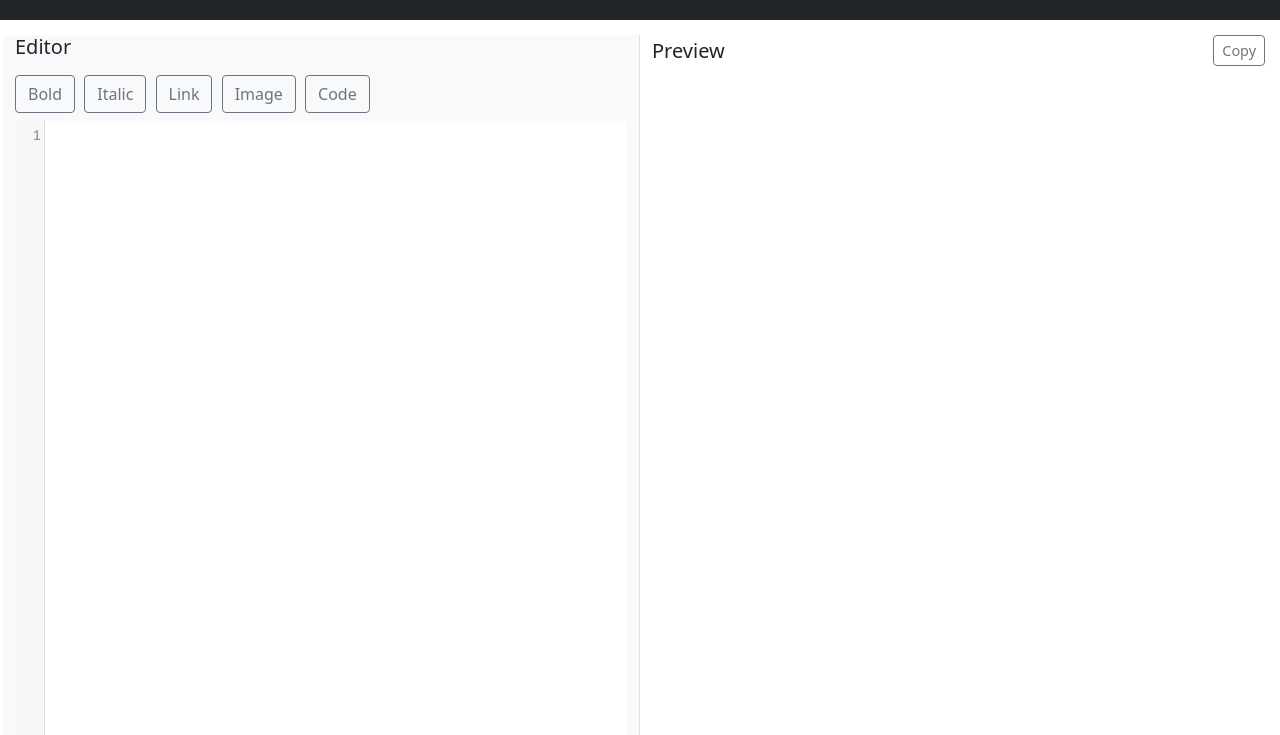
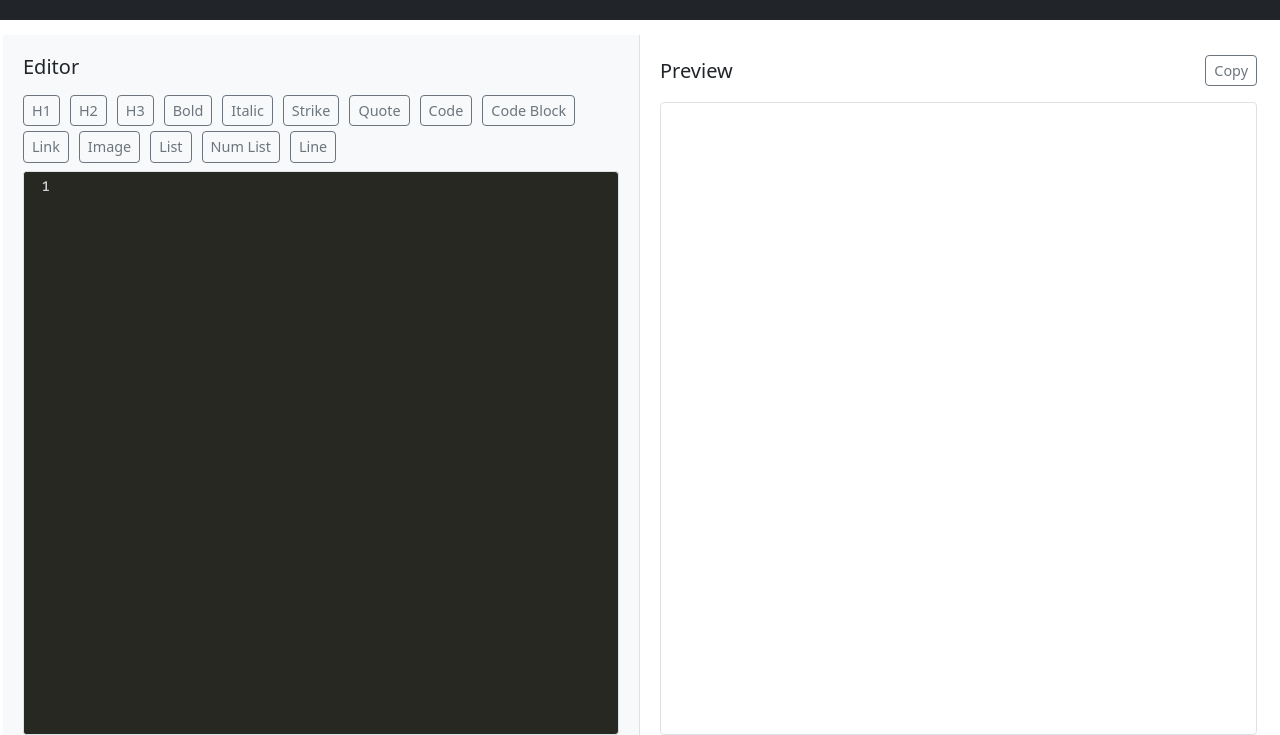
Before and after one commit to Hckmar9/markdowngen, a plain HTML site: page index.html in a window 1280 px wide. Shown: the part 65-800 px from the top of the page. Drawn offline with nearby package versions, Linux system fonts and the light colour scheme.

Commit message:
Adding more options to the editor

````diff
--- a/index.html
+++ b/index.html
@@ -48,6 +48,27 @@
           <div class="toolbar mb-2">
             <button
               class="btn btn-outline-secondary"
+              data-action="h1"
+              aria-label="Heading 1"
+            >
+              H1
+            </button>
+            <button
+              class="btn btn-outline-secondary"
+              data-action="h2"
+              aria-label="Heading 2"
+            >
+              H2
+            </button>
+            <button
+              class="btn btn-outline-secondary"
+              data-action="h3"
+              aria-label="Heading 3"
+            >
+              H3
+            </button>
+            <button
+              class="btn btn-outline-secondary"
               data-action="bold"
               aria-label="Bold"
             >
@@ -59,6 +80,34 @@
               aria-label="Italic"
             >
               Italic
+            </button>
+            <button
+              class="btn btn-outline-secondary"
+              data-action="strikethrough"
+              aria-label="Strikethrough"
+            >
+              Strike
+            </button>
+            <button
+              class="btn btn-outline-secondary"
+              data-action="quote"
+              aria-label="Quote"
+            >
+              Quote
+            </button>
+            <button
+              class="btn btn-outline-secondary"
+              data-action="code"
+              aria-label="Code"
+            >
+              Code
+            </button>
+            <button
+              class="btn btn-outline-secondary"
+              data-action="codeblock"
+              aria-label="Code Block"
+            >
+              Code Block
             </button>
             <button
               class="btn btn-outline-secondary"
@@ -76,10 +125,24 @@
             </button>
             <button
               class="btn btn-outline-secondary"
-              data-action="code"
-              aria-label="Code"
+              data-action="ul"
+              aria-label="Unordered List"
             >
-              Code
+              List
+            </button>
+            <button
+              class="btn btn-outline-secondary"
+              data-action="ol"
+              aria-label="Ordered List"
+            >
+              Num List
+            </button>
+            <button
+              class="btn btn-outline-secondary"
+              data-action="hr"
+              aria-label="Horizontal Rule"
+            >
+              Line
             </button>
           </div>
           <label for="markdown-input" class="visually-hidden"
--- a/index.js
+++ b/index.js
@@ -1,118 +1,108 @@
-let editor;
+document.addEventListener("DOMContentLoaded", function () {
+  // Initialize CodeMirror
+  const editor = CodeMirror.fromTextArea(
+    document.getElementById("markdown-input"),
+    {
+      mode: "markdown",
+      theme: "monokai",
+      lineWrapping: true,
+      lineNumbers: true,
+    }
+  );
 
-document.addEventListener("DOMContentLoaded", function () {
+  // Preview element
   const preview = document.getElementById("preview");
 
-  editor = CodeMirror.fromTextArea(document.getElementById("markdown-input"), {
-    mode: "markdown",
-    lineNumbers: true,
-    theme: "default",
-    lineWrapping: true,
-  });
-
+  // Update preview with marked
   function updatePreview() {
-    const markdownText = editor.getValue();
-    const htmlText = marked.parse(markdownText);
-    preview.innerHTML = htmlText;
+    const markdown = editor.getValue();
+    preview.innerHTML = marked.parse(markdown);
   }
 
+  // Add change listener
   editor.on("change", updatePreview);
 
-  // Initial preview update
-  updatePreview();
+  // Markdown formatting functions
+  const actions = {
+    h1: () => wrapText("# ", ""),
+    h2: () => wrapText("## ", ""),
+    h3: () => wrapText("### ", ""),
+    bold: () => wrapText("**", "**"),
+    italic: () => wrapText("*", "*"),
+    strikethrough: () => wrapText("~~", "~~"),
+    quote: () => wrapText("> ", ""),
+    code: () => wrapText("`", "`"),
+    codeblock: () => wrapText("```\n", "\n```"),
+    link: () => {
+      const url = prompt("Enter URL:");
+      if (url) wrapText("[", `](${url})`);
+    },
+    image: () => {
+      const url = prompt("Enter image URL:");
+      if (url) wrapText("![", `](${url})`);
+    },
+    ul: () => wrapText("- ", ""),
+    ol: () => wrapText("1. ", ""),
+    hr: () => insertText("\n---\n"),
+  };
 
-  // Toolbar functionality
+  // Helper function to wrap text with markdown syntax
+  function wrapText(before, after) {
+    const doc = editor.getDoc();
+    const selection = doc.getSelection();
+
+    if (selection) {
+      doc.replaceSelection(before + selection + after);
+    } else {
+      const cursor = doc.getCursor();
+      doc.replaceRange(before + after, cursor);
+      doc.setCursor({
+        line: cursor.line,
+        ch: cursor.ch + before.length,
+      });
+    }
+    editor.focus();
+  }
+
+  // Helper function to insert text at cursor
+  function insertText(text) {
+    const doc = editor.getDoc();
+    const cursor = doc.getCursor();
+    doc.replaceRange(text, cursor);
+    editor.focus();
+  }
+
+  // Add click handlers for toolbar buttons
   document.querySelectorAll(".toolbar button").forEach((button) => {
-    button.addEventListener("click", function () {
-      const action = this.dataset.action;
-      let selection = editor.getSelection();
-
-      switch (action) {
-        case "bold":
-          editor.replaceSelection(`**${selection}**`);
-          break;
-        case "italic":
-          editor.replaceSelection(`*${selection}*`);
-          break;
-        case "link":
-          if (selection) {
-            editor.replaceSelection(`[${selection}](url)`);
-          } else {
-            editor.replaceSelection("[Link text](url)");
-          }
-          break;
-        case "image":
-          editor.replaceSelection(`![alt text](image-url)`);
-          break;
-        case "code":
-          if (selection.indexOf("\n") !== -1) {
-            editor.replaceSelection("```\n" + selection + "\n```");
-          } else {
-            editor.replaceSelection("`" + selection + "`");
-          }
-          break;
+    button.addEventListener("click", () => {
+      const action = button.getAttribute("data-action");
+      if (actions[action]) {
+        actions[action]();
       }
-      editor.focus();
     });
   });
 
-  // Fullscreen functionality
-  document
-    .getElementById("fullscreen-btn")
-    .addEventListener("click", function () {
-      if (!document.fullscreenElement) {
-        document.documentElement.requestFullscreen();
-      } else {
-        if (document.exitFullscreen) {
-          document.exitFullscreen();
-        }
-      }
+  // Copy button functionality
+  document.getElementById("copy-btn").addEventListener("click", () => {
+    const markdown = editor.getValue();
+    navigator.clipboard.writeText(markdown).then(() => {
+      alert("Content copied to clipboard!");
     });
+  });
 
   // Theme switch functionality
-  let isDarkTheme = false;
-  document
-    .getElementById("theme-switch")
-    .addEventListener("click", function () {
-      isDarkTheme = !isDarkTheme;
-      if (isDarkTheme) {
-        document.body.classList.add("dark-theme");
-        editor.setOption("theme", "monokai");
-      } else {
-        document.body.classList.remove("dark-theme");
-        editor.setOption("theme", "default");
-      }
-    });
+  let isDark = true;
+  document.getElementById("theme-switch").addEventListener("click", () => {
+    isDark = !isDark;
+    editor.setOption("theme", isDark ? "monokai" : "default");
+  });
 
-  // Resize editor on window resize
-  function resizeEditor() {
-    const editorElement = editor.getWrapperElement();
-    const availableHeight = editorElement.parentElement.clientHeight;
-    const toolbarHeight = document.querySelector(".toolbar").offsetHeight;
-    const editorHeight = availableHeight - toolbarHeight - 20; // 20px for padding
-    editorElement.style.height = `${editorHeight}px`;
-    editor.refresh();
-  }
-
-  window.addEventListener("resize", resizeEditor);
-  resizeEditor(); // Initial resize
-
-  // Copy button functionality
-  document.getElementById("copy-btn").addEventListener("click", function () {
-    const previewText = preview.innerText;
-
-    const tempTextArea = document.createElement("textarea");
-    tempTextArea.value = previewText;
-    document.body.appendChild(tempTextArea);
-
-    tempTextArea.select();
-    document.execCommand("copy");
-
-    document.body.removeChild(tempTextArea);
-
-    this.textContent = "Copied!";
-    setTimeout(() => {
-      this.textContent = "Copy";
-    }, 2000);
+  // Fullscreen functionality
+  document.getElementById("fullscreen-btn").addEventListener("click", () => {
+    if (!document.fullscreenElement) {
+      document.documentElement.requestFullscreen();
+    } else {
+      document.exitFullscreen();
+    }
   });
 });
--- a/style.css
+++ b/style.css
@@ -118,3 +118,49 @@ html {
     border-bottom: 1px solid #dee2e6;
   }
 }
+
+body {
+  height: 100vh;
+  overflow: hidden;
+}
+
+.toolbar {
+  display: flex;
+  flex-wrap: wrap;
+  gap: 5px;
+}
+
+.toolbar button {
+  font-size: 0.9rem;
+  padding: 0.25rem 0.5rem;
+}
+
+.editor,
+.preview {
+  height: calc(100vh - 80px);
+  padding: 20px;
+}
+
+.preview-content {
+  height: calc(100% - 40px);
+  overflow-y: auto;
+  padding: 15px;
+  border: 1px solid #dee2e6;
+  border-radius: 4px;
+}
+
+.CodeMirror {
+  height: calc(100% - 90px) !important;
+  border: 1px solid #dee2e6;
+  border-radius: 4px;
+}
+
+/* Dark theme support */
+.preview-content {
+  background-color: #fff;
+}
+
+body.dark-theme .preview-content {
+  background-color: #2d2d2d;
+  color: #fff;
+}
````
Also changed, not shown: 1 other file.
